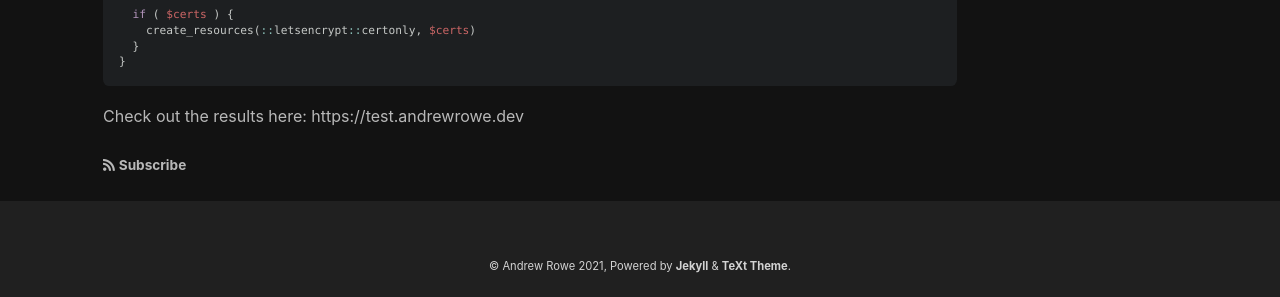
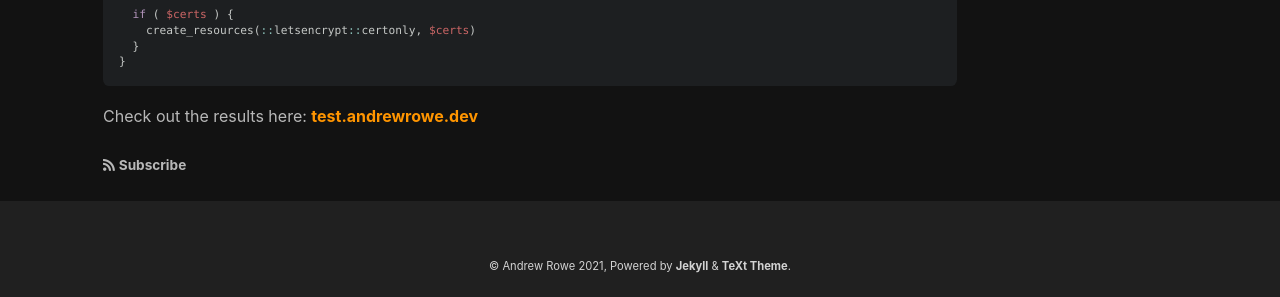
Before and after one commit to rowead/rowead.github.io, a Jekyll site: the page built from _posts/2021-08-07-puppet-and-letsencrypt.md, in a window 1280 px wide. Shown: the part 1535-1832 px from the top of the page. Built offline with Jekyll 4.4.1, drawn with Linux system fonts in a browser that asks for light colours; nearby versions of some CDN libraries; some of the changed lines change nothing that is shown.

Commit message:
fixing link

````diff
--- a/_posts/2021-08-07-puppet-and-letsencrypt.md
+++ b/_posts/2021-08-07-puppet-and-letsencrypt.md
@@ -68,4 +68,4 @@ class andrewr::letsencrypt {
 }
 ```
 
-Check out the results here: https://test.andrewrowe.dev
+Check out the results here: [test.andrewrowe.dev](https://test.andrewrowe.dev)
````
